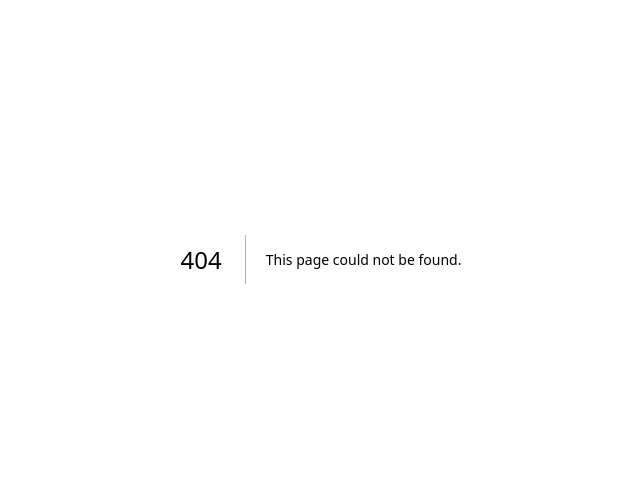
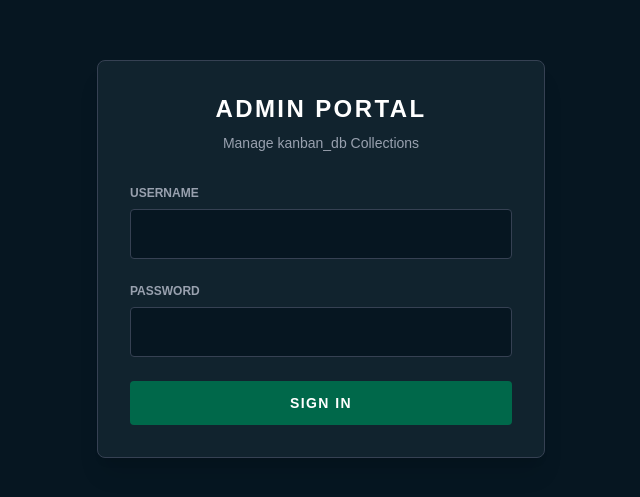
Before and after one commit to timothyjohnnepacena-prog/ipick-todo-app-admin, a Next.js app: page /login in a window 1280 px wide. Before the commit this address had no page. Shown: the part 141-638 px from the top of the page, without its empty margins (319-959 px from the left). Built offline with nearby package versions, Linux system fonts and the light colour scheme.

Commit message:
Update app name and favicon icon

```diff
--- /dev/null
+++ b/app/api/auth/[...nextauth]/route.js
@@ -0,0 +1,60 @@
+import NextAuth from "next-auth";
+import CredentialsProvider from "next-auth/providers/credentials";
+import clientPromise from "@/lib/mongodb";
+import bcrypt from "bcrypt";
+
+export const authOptions = {
+  providers: [
+    CredentialsProvider({
+      name: "Credentials",
+      credentials: {
+        username: { label: "Username", type: "text" },
+        password: { label: "Password", type: "password" }
+      },
+      async authorize(credentials) {
+        const client = await clientPromise;
+        const db = client.db("kanban_db");
+
+        const user = await db.collection("users").findOne({
+          username: credentials.username
+        });
+
+        if (user) {
+          const isPasswordCorrect = await bcrypt.compare(
+            credentials.password,
+            user.password
+          );
+
+          if (isPasswordCorrect) {
+            return {
+              id: user._id,
+              name: user.name,
+              email: user.email,
+              username: user.username
+            };
+          }
+        }
+        return null;
+      }
+    })
+  ],
+  callbacks: {
+    async session({ session, token }) {
+      session.user.username = token.username;
+      return session;
+    },
+    async jwt({ token, user }) {
+      if (user) {
+        token.username = user.username;
+      }
+      return token;
+    }
+  },
+  pages: {
+    signIn: '/login',
+  },
+  secret: process.env.NEXTAUTH_SECRET,
+};
+
+const handler = NextAuth(authOptions);
+export { handler as GET, handler as POST };
--- a/app/layout.js
+++ b/app/layout.js
@@ -1,28 +1,14 @@
-import { Geist, Geist_Mono } from "next/font/google";
+"use client";
+import { SessionProvider } from "next-auth/react";
 import "./globals.css";
-
-const geistSans = Geist({
-  variable: "--font-geist-sans",
-  subsets: ["latin"],
-});
-
-const geistMono = Geist_Mono({
-  variable: "--font-geist-mono",
-  subsets: ["latin"],
-});
-
-export const metadata = {
-  title: "Create Next App",
-  description: "Generated by create next app",
-};
 
 export default function RootLayout({ children }) {
   return (
     <html lang="en">
-      <body
-        className={`${geistSans.variable} ${geistMono.variable} antialiased`}
-      >
-        {children}
+      <body>
+        <SessionProvider>
+          {children}
+        </SessionProvider>
       </body>
     </html>
   );
--- /dev/null
+++ b/app/login/page.js
@@ -0,0 +1,62 @@
+"use client";
+import { signIn } from "next-auth/react";
+import { useState } from "react";
+import { useRouter } from "next/navigation";
+
+export default function LoginPage() {
+  const [form, setForm] = useState({ username: "", password: "" });
+  const [error, setError] = useState("");
+  const router = useRouter();
+
+  const handleSubmit = async (e) => {
+    e.preventDefault();
+    const res = await signIn("credentials", {
+      username: form.username,
+      password: form.password,
+      redirect: false,
+    });
+
+    if (res.error) {
+      setError("Invalid admin credentials");
+    } else {
+      router.push("/");
+    }
+  };
+
+  return (
+    <div className="flex min-h-screen items-center justify-center bg-[#061621]">
+      <div className="w-full max-w-md bg-[#11232e] p-8 rounded-lg border border-gray-700 shadow-xl">
+        <div className="text-center mb-8">
+          <h1 className="text-2xl font-bold text-white uppercase tracking-widest">Admin Portal</h1>
+          <p className="text-gray-400 text-sm mt-2">Manage kanban_db Collections</p>
+        </div>
+
+        {error && <p className="bg-red-500/10 border border-red-500 text-red-500 p-3 rounded mb-4 text-sm text-center">{error}</p>}
+
+        <form onSubmit={handleSubmit} className="space-y-6">
+          <div>
+            <label className="block text-gray-400 text-xs font-bold uppercase mb-2">Username</label>
+            <input
+              type="text"
+              className="w-full bg-[#061621] border border-gray-700 rounded p-3 text-white focus:border-green-500 outline-none"
+              onChange={(e) => setForm({ ...form, username: e.target.value })}
+              required
+            />
+          </div>
+          <div>
+            <label className="block text-gray-400 text-xs font-bold uppercase mb-2">Password</label>
+            <input
+              type="password"
+              className="w-full bg-[#061621] border border-gray-700 rounded p-3 text-white focus:border-green-500 outline-none"
+              onChange={(e) => setForm({ ...form, password: e.target.value })}
+              required
+            />
+          </div>
+          <button type="submit" className="w-full bg-[#00684a] hover:bg-[#005c41] text-white font-bold py-3 rounded transition uppercase text-sm tracking-widest">
+            Sign In
+          </button>
+        </form>
+      </div>
+    </div>
+  );
+}
--- a/app/page.js
+++ b/app/page.js
@@ -1,20 +1,29 @@
 "use client";
 import { useState, useEffect } from "react";
+import { useSession, signOut } from "next-auth/react";
+import { useRouter } from "next/navigation";
 
 export default function AdminDashboard() {
+  const { data: session, status } = useSession();
+  const router = useRouter();
   const [collections, setCollections] = useState([]);
   const [activeCol, setActiveCol] = useState("");
   const [docs, setDocs] = useState([]);
   const [loading, setLoading] = useState(true);
 
   useEffect(() => {
+    if (status === "unauthenticated") router.push("/login");
+    if (status === "authenticated") {
       fetch("/api/admin/db")
         .then(res => res.json())
         .then(data => {
           setCollections(data.collections || []);
           setLoading(false);
         });
-  }, []);
+    }
+  }, [status]);
+
+  if (status === "loading") return <div className="bg-[#061621] h-screen text-green-500 p-10">Checking Authorization...</div>;
 
   const selectCollection = async (name) => {
     setLoading(true);
@@ -25,70 +34,38 @@ export default function AdminDashboard() {
     setLoading(false);
   };
 
-  const handleDelete = async (id) => {
-    if (!confirm("Delete this document? This action is permanent.")) return;
-    await fetch("/api/admin/db", {
-      method: "DELETE",
-      body: JSON.stringify({ collection: activeCol, id }),
-    });
-    selectCollection(activeCol);
-  };
-
   return (
-    <div className="flex h-screen bg-[#061621] text-gray-300 font-sans">
+    <div className="flex h-screen bg-[#061621] text-gray-300">
       {/* Sidebar */}
       <div className="w-64 bg-[#11232e] border-r border-gray-700 flex flex-col">
-        <div className="p-6 border-b border-gray-700">
+        <div className="p-6 border-b border-gray-700 flex justify-between items-center">
           <h1 className="text-white font-bold text-xl flex items-center gap-2">
-            <span className="w-3 h-3 bg-green-500 rounded-full"></span>
-            iPick Admin
+            <span className="w-3 h-3 bg-green-500 rounded-full"></span> iPick Admin
           </h1>
         </div>
         <nav className="flex-1 p-4 overflow-y-auto">
-          <p className="text-xs font-bold text-gray-500 uppercase mb-4">Collections</p>
+          <p className="text-xs font-bold text-gray-500 uppercase mb-4 tracking-wider">Collections</p>
           {collections.map(col => (
-            <button
-              key={col}
-              onClick={() => selectCollection(col)}
-              className={`w-full text-left px-3 py-2 rounded mb-1 transition ${
-                activeCol === col ? "bg-[#00684a] text-white" : "hover:bg-[#1e2f3a]"
-              }`}
-            >
-              {col}
-            </button>
+            <button key={col} onClick={() => selectCollection(col)} className={`w-full text-left px-3 py-2 rounded mb-1 transition ${activeCol === col ? "bg-[#00684a] text-white" : "hover:bg-[#1e2f3a]"}`}>{col}</button>
           ))}
         </nav>
+        <div className="p-4 border-t border-gray-700">
+          <button onClick={() => signOut()} className="w-full text-xs text-red-400 hover:text-red-300 text-left font-bold uppercase">Logout</button>
+        </div>
       </div>
 
-      {/* Main Panel */}
-      <div className="flex-1 flex flex-col overflow-hidden">
+      {/* Main content remains the same... */}
+      <div className="flex-1 flex flex-col">
         <header className="h-16 border-b border-gray-700 flex items-center px-8 bg-[#11232e]">
-          <h2 className="text-lg text-white font-medium">
-            {activeCol ? `Browse > ${activeCol}` : "Select a collection from the sidebar"}
-          </h2>
+          <h2 className="text-lg text-white font-medium">{activeCol ? `Browse > ${activeCol}` : `Welcome, ${session?.user?.username}`}</h2>
         </header>
-        <main className="flex-1 overflow-auto p-8 bg-[#061621]">
-          {loading ? (
-            <div className="text-green-500 font-mono">Connecting to Cluster...</div>
-          ) : docs.length > 0 ? (
-            <div className="space-y-4">
+        <main className="flex-1 overflow-auto p-8">
+           {/* Document list mapping here... */}
            {docs.map(doc => (
-                <div key={doc._id} className="bg-[#1e2f3a] border border-gray-700 rounded p-4 relative group">
-                  <button
-                    onClick={() => handleDelete(doc._id)}
-                    className="absolute top-4 right-4 text-red-400 opacity-0 group-hover:opacity-100 transition hover:underline"
-                  >
-                    Delete Document
-                  </button>
-                  <pre className="text-sm overflow-x-auto text-blue-300 font-mono">
+              <pre key={doc._id} className="p-4 bg-[#1e2f3a] border border-gray-700 rounded mb-4 text-blue-300 text-xs overflow-x-auto">
                 {JSON.stringify(doc, null, 2)}
               </pre>
-                </div>
            ))}
-            </div>
-          ) : (
-            <div className="text-gray-500 italic">No documents found in this collection.</div>
-          )}
         </main>
       </div>
     </div>
--- a/package.json
+++ b/package.json
@@ -9,8 +9,10 @@
     "lint": "eslint"
   },
   "dependencies": {
+    "bcrypt": "^6.0.0",
     "mongodb": "^7.1.0",
     "next": "16.1.6",
+    "next-auth": "^4.24.13",
     "react": "19.2.3",
     "react-dom": "19.2.3"
   },
```
Also changed, not shown: 1 other file (tests, documents, lock files or other folders). Lines whose indentation alone changed are shown as unchanged.
